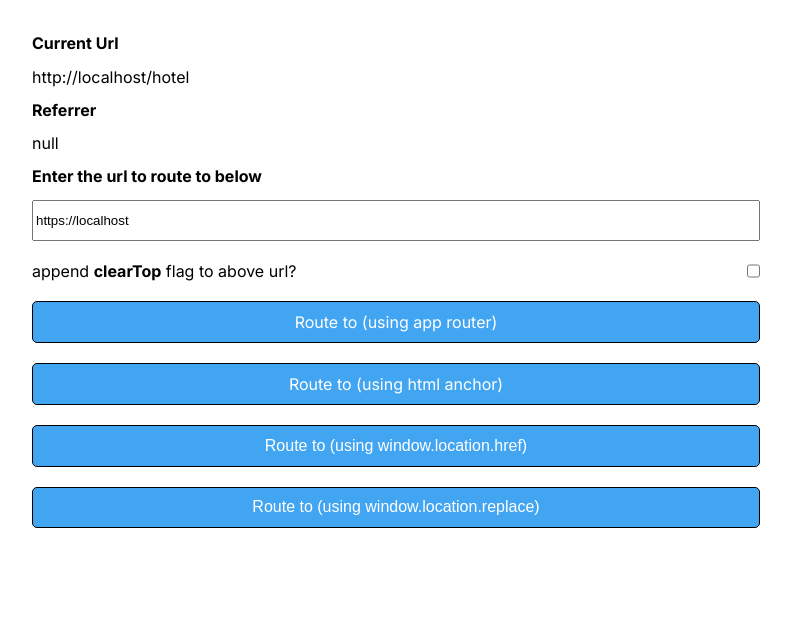
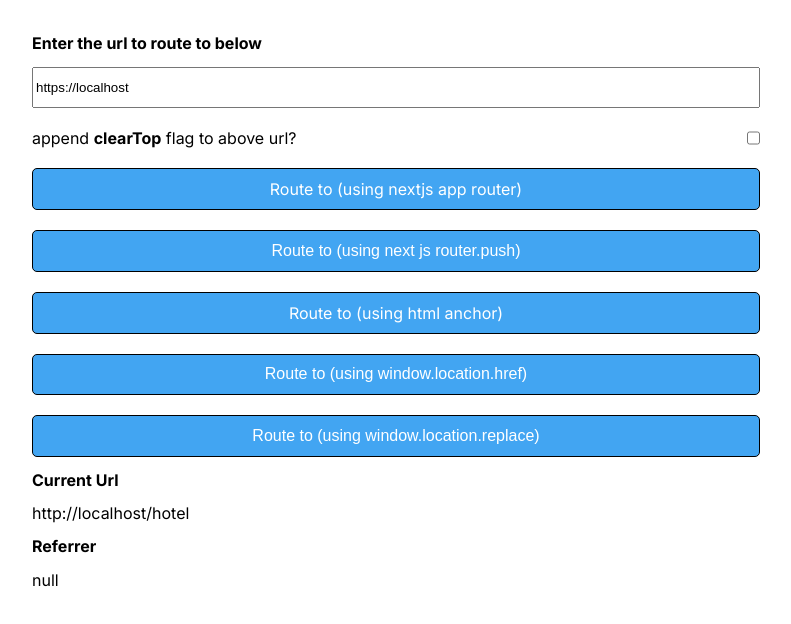
Before and after one commit to vishal-tiket/central-router, a Next.js app: page /hotel in a window 1280 px wide. Shown: the top 624 px of the page, without its empty margins (244-1035 px from the left). Built offline with nearby package versions, Linux system fonts and the light colour scheme.

Commit message:
router push

```diff
--- a/component/CentralRouter/CentralRouter.js
+++ b/component/CentralRouter/CentralRouter.js
@@ -3,9 +3,11 @@ import { useContext, useEffect, useMemo, useState } from "react";
 import styles from "./CentralRouter.module.css";
 import { Context } from "../Context";
 import { CustomLink } from "../CustomLink";
+import { useRouter } from "next/navigation";
 
 export const CentralRouter = () => {
-  const { referrer } = useContext(Context);
+  const { push } = useRouter();
+  const { referrer, setReferrer } = useContext(Context);
   const [url, setUrl] = useState("");
   const [clearTopFlag, setIsClearTopFlag] = useState(false);
   const [isClient, setIsClient] = useState(false);
@@ -76,10 +78,6 @@ export const CentralRouter = () => {
 
   return (
     <div>
-      <h2>Current Url</h2>
-      <span>{currentUrl}</span>
-      <h2>Referrer</h2>
-      <span>{finalReferrer}</span>
       <h2>Enter the url to route to below</h2>
       <input
         type="text"
@@ -103,11 +101,28 @@ export const CentralRouter = () => {
       <div>
         {url && isValidUrl(url) ? (
           <CustomLink href={url} className={styles.link}>
-            Route to (using app router)
+            Route to (using nextjs app router)
           </CustomLink>
         ) : (
           <a onClick={handleJSNavigation} className={styles.link}>
-            Route to (using app router)
+            Route to (using nextjs app router)
+          </a>
+        )}
+
+        {url && isValidUrl(url) ? (
+          <button
+            href={url}
+            className={styles.link}
+            onClick={() => {
+              push(url);
+              setReferrer(currentUrl);
+            }}
+          >
+            Route to (using next js router.push)
+          </button>
+        ) : (
+          <a onClick={handleJSNavigation} className={styles.link}>
+            Route to (using nextjs router.push)
           </a>
         )}
 
@@ -132,6 +147,10 @@ export const CentralRouter = () => {
           Route to (using window.location.replace)
         </button>
       </div>
+      <h2>Current Url</h2>
+      <span>{currentUrl}</span>
+      <h2>Referrer</h2>
+      <span>{finalReferrer}</span>
     </div>
   );
 };
--- a/package.json
+++ b/package.json
@@ -11,7 +11,7 @@
   "dependencies": {
     "react": "^18",
     "react-dom": "^18",
-    "next": "14.0.2"
+    "next": "14.0.3"
   },
   "devDependencies": {
     "eslint": "^8",
```
Also changed, not shown: src/app/account/page.js (+1 -6 lines), src/app/hotel/[country]/[hotelId]/page.js (+1 -7 lines), src/app/orders/history/page.js (+1 -6 lines), src/app/orders/page.js (+1 -6 lines), 1 other file (tests, documents, lock files or other folders).
